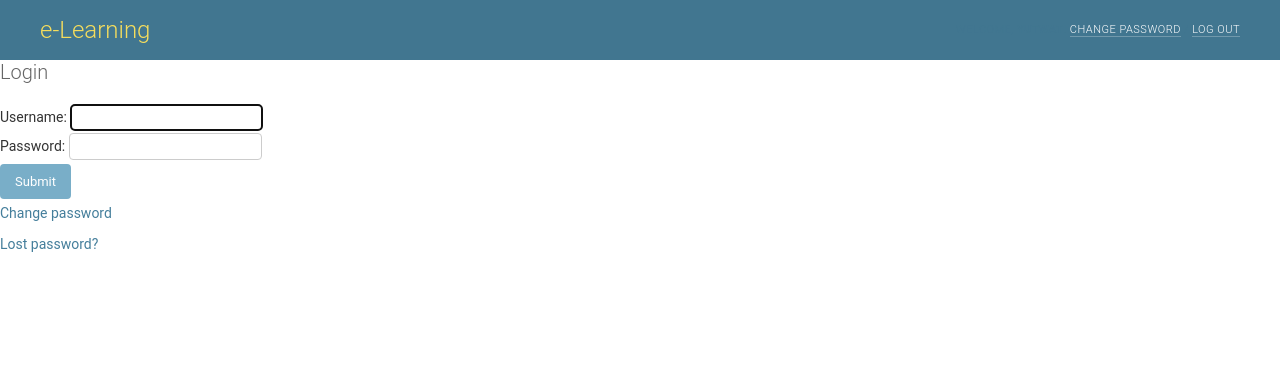
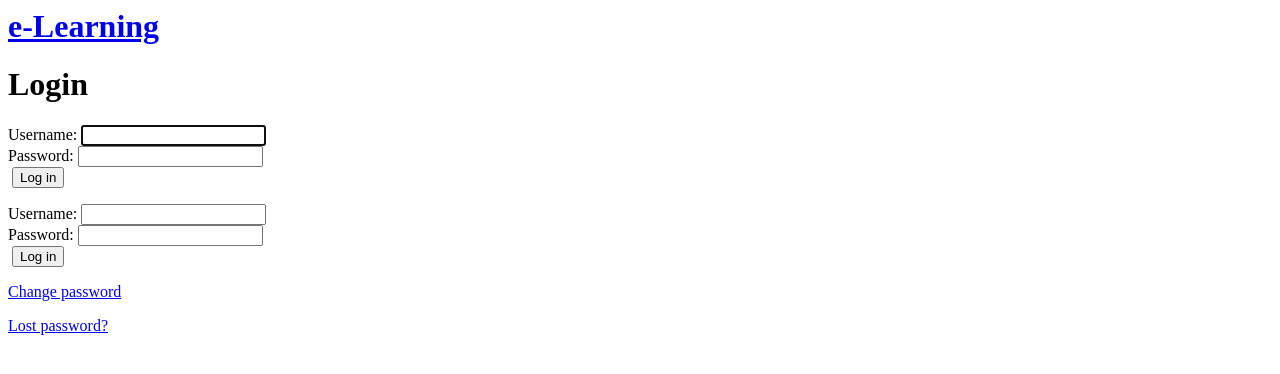
Before and after one commit to yutwat/django-polls, a Django app: page /accounts/login/ in a window 1280 px wide. Shown: the top 374 px of the page. Run offline with Django 3.2, Linux system fonts and the light colour scheme.

Commit message:
template for login page was modified.

```diff
--- a/mysite/accounts/templates/base_login.html
+++ b/mysite/accounts/templates/base_login.html
@@ -9,7 +9,7 @@ Changing Log
 
 <!--stylesheet load-->
 {% load static %}
-    <link rel="stylesheet" type="text/css" href="{% static 'accounts/base.css' %}" />
+    <link rel="stylesheet" type="text/css" href="{% static 'accounts/login.css' %}" />
 
 <!-- Header -->
 <!DOCTYPE html>
@@ -23,12 +23,6 @@ Changing Log
             <div id="branding">
                 <h1 id="site-name"><a href="/">e-Learning</a></h1>
             </div>
-            <div id="user-tools">
-                Welcome,
-                <strong>yutwat</strong>.
-                <a href="/password_change/">Change password</a> /
-                <a href="/accounts/logout/">Log out</a>
-            </div>
         </div>
         <!-- END Header -->
         <div class="content container">
--- a/mysite/accounts/templates/registration/login.html
+++ b/mysite/accounts/templates/registration/login.html
@@ -22,33 +22,77 @@
     {% endif %}
   {% endif %}
 
+
+
   <h1>Login</h1>
   <form role="form" action="" method="post">
     {% csrf_token %}
-    <div>
-      <td>{{ form.username.label_tag }}</td>
-      <td>{{ form.username }}</td>
-    </div>
-    <div>
-      <td>{{ form.email.label_tag }}</td>
-      <td>{{ form.email }}</td>
-    </div>
-    <div>
-      <td>{{ form.password.label_tag }}</td>
-      <td>{{ form.password }}</td>
-    </div>
-      <!-- previously >
-      <td>{{ form.as_p }}</td>
-      <-->
-    <div>
-      <input type="submit" value="Submit" />
-      <input type="hidden" name="next" value="{{ next }}" />
-    </div>
+
   </form>
 
+
+
+
+
+
+
+<div id="content-main">
+
+{% if user.is_authenticated %}
+<p class="errornote">
+    You are authenticated as {{ username }}, but are not authorized to
+    access this page. Would you like to login to a different account?
+</p>
+{% endif %}
+
+<form action="{{ app_path }}" method="post" id="login-form">{% csrf_token %}
+  <div class="form-row">
+    {{ form.username.errors }}
+    {{ form.username.label_tag }} {{ form.username }}
+  </div>
+  <div class="form-row">
+    {{ form.password.errors }}
+    {{ form.password.label_tag }} {{ form.password }}
+    <input type="hidden" name="next" value="{{ next }}">
+  </div>
+  {% url 'admin_password_reset' as password_reset_url %}
+  {% if password_reset_url %}
+  <div class="password-reset-link">
+    <a href="{{ password_reset_url }}">{ 'Forgotten your password or username?' }</a>
+  </div>
+  {% endif %}
+  <div class="submit-row">
+    <label>&nbsp;</label><input type="submit" value="Log in">
+  </div>
+</form>
+
+
+<!--django.admin style -->
+
+<div id="content-main">
+<form action="/admin/login/" method="post" id="login-form"><input type="hidden" name="csrfmiddlewaretoken" value="nvlnOlrqgTmYJHTKwkpH8qI3dQ9QUTwk5sZE4WQNdXVbldIhxm6rCObDiG6ijyxM">
+  <div class="form-row">
+
+    <label class="required" for="id_username">Username:</label> <input type="text" name="username" autofocus="" required="" id="id_username">
+  </div>
+  <div class="form-row">
+
+    <label class="required" for="id_password">Password:</label> <input type="password" name="password" required="" id="id_password">
+    <input type="hidden" name="next" value="/admin/">
+  </div>
+
+
+  <div class="submit-row">
+    <label>&nbsp;</label><input type="submit" value="Log in">
+  </div>
+</form>
+</div>
+
+<!-- changing pasword -->
   {# Assumes you setup the password_change view in your URLconf #}
   <p><a href="{% url 'password_change' %}">Change password</a></p>
 
   {# Assumes you setup the password_reset view in your URLconf #}
   <p><a href="{% url 'password_reset' %}">Lost password?</a></p>
+
 {% endblock content %}
```
Also changed, not shown: mysite/accounts/static/accounts/login.css (added, +78 -0 lines).
